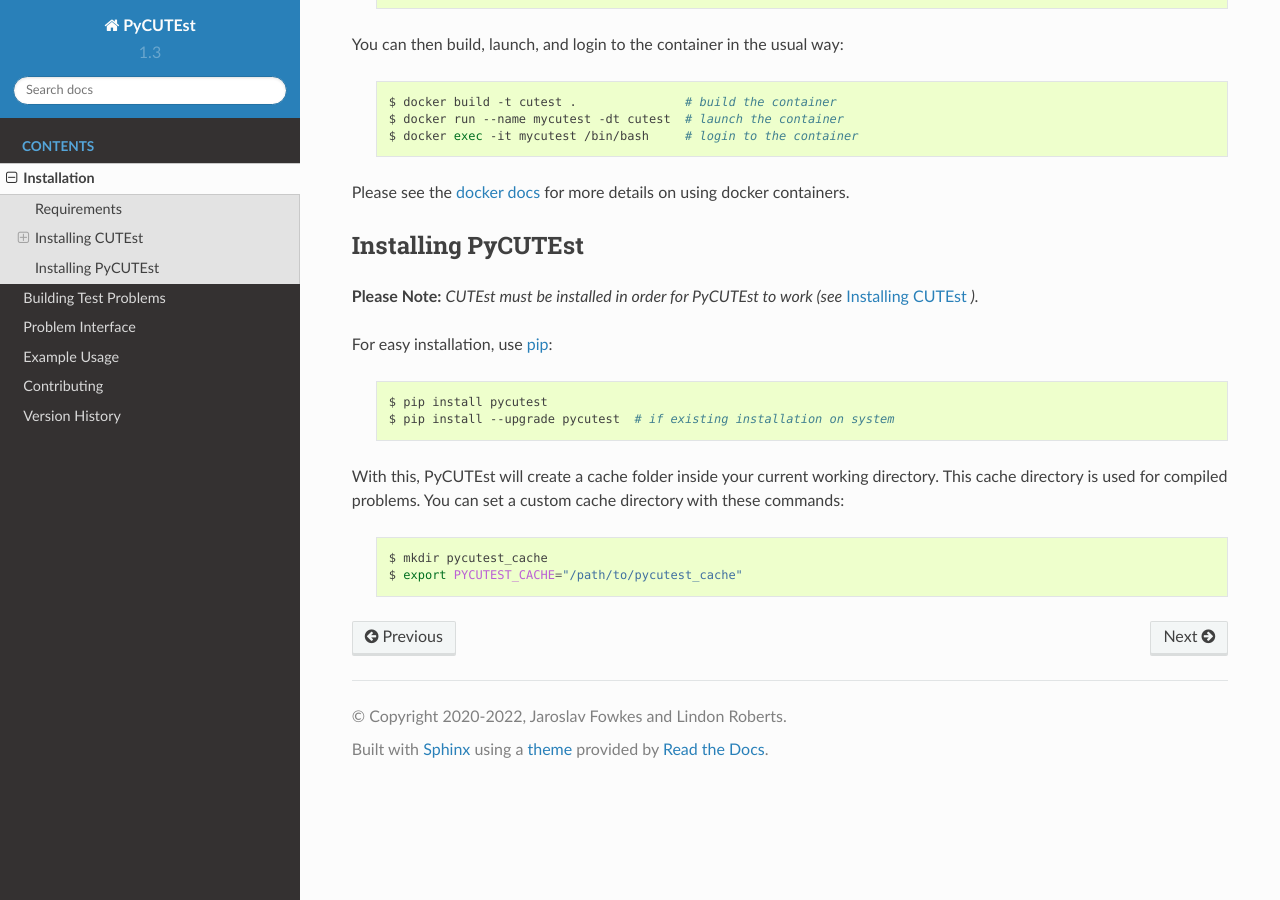
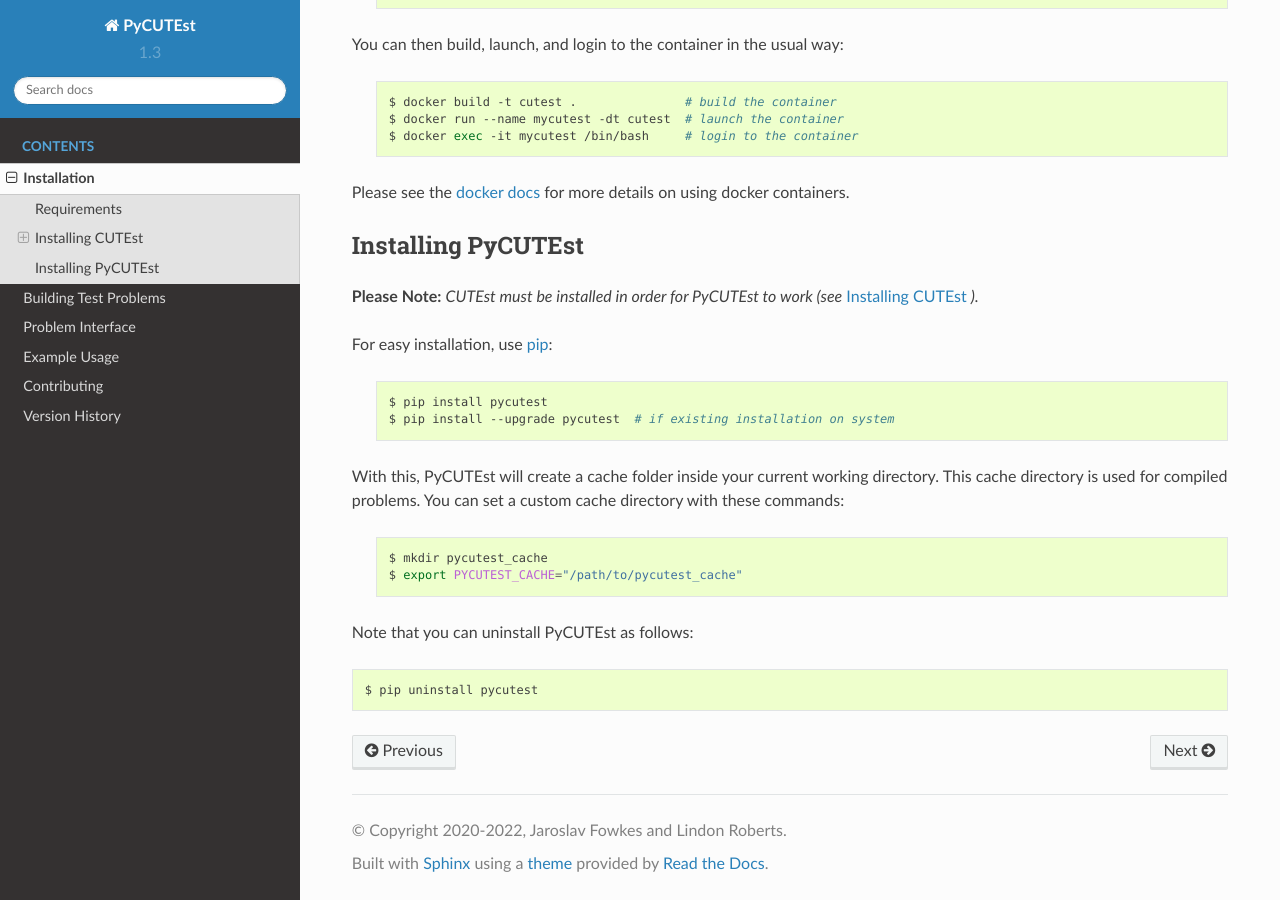
Before and after one commit to jfowkes/pycutest, a Sphinx documentation site: the page built from docs/install.rst, in a window 1280 px wide and 900 px high, scrolled down 2400 px. Built offline with Sphinx 7.4.7 and the Read the Docs theme 2.0.0, drawn with Linux system fonts in a browser that asks for light colours.

Commit message:
Update install.rst

```diff
--- a/docs/install.rst
+++ b/docs/install.rst
@@ -136,3 +136,9 @@
 
     $ mkdir pycutest_cache
     $ export PYCUTEST_CACHE="/path/to/pycutest_cache"
+
+Note that you can uninstall PyCUTEst as follows:
+
+.. code-block:: bash
+
+   $ pip uninstall pycutest
```
